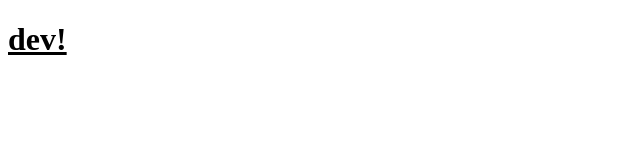
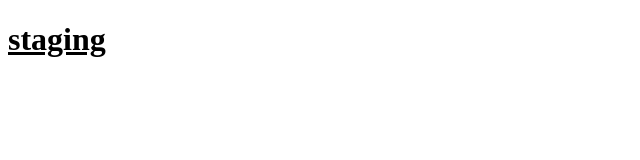
Before and after one commit to WaadBaalawi/waadragad, a website: page index.html in a window 1280 px wide. Shown: the whole page, without its empty margins (0-640 px from the left). Drawn offline with Linux system fonts and the light colour scheme.

Commit message:
Update index.html

```diff
--- a/index.html
+++ b/index.html
@@ -9,6 +9,6 @@
 
   </head>
   <body>
-    <h1>dev!</h1>
+    <h1>staging</h1>
   </body>
 </html>
```
